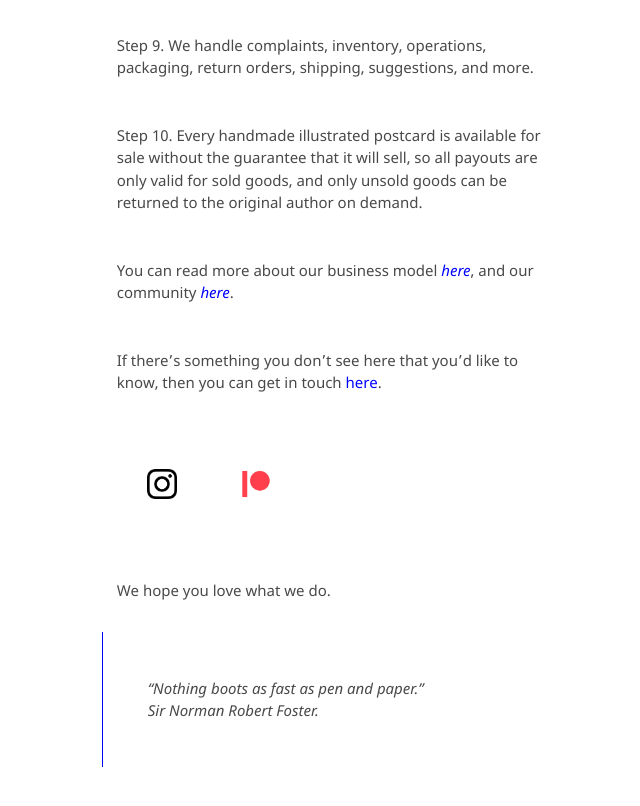
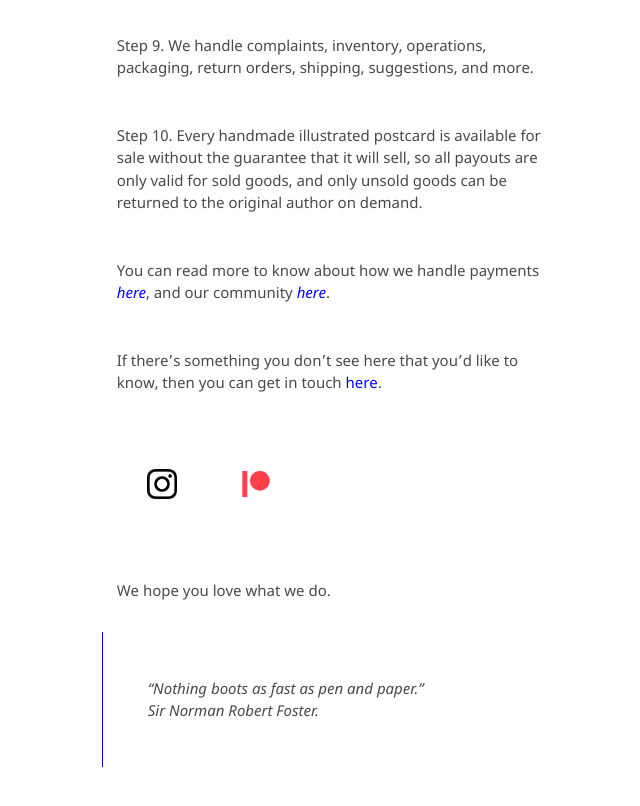
Before and after one commit to kvshvlin/yourmailproject, a Jekyll site: the page built from index.md, in a window 1280 px wide and 900 px high, scrolled down 1384 px. Shown: the top 806 px of the window, without its empty margins (495-1135 px from the left). Built offline with Jekyll 4.4.1, drawn with Linux system fonts in a browser that asks for light colours; our own code applies the rules of GitHub Pages for plain Markdown files.

Commit message:
Update index.md

```diff
--- a/index.md
+++ b/index.md
@@ -24,7 +24,7 @@ Step 9. We handle complaints, inventory, operations, packaging, return orders, s
 
 Step 10. Every handmade illustrated postcard is available for sale without the guarantee that it will sell, so all payouts are only valid for sold goods, and only unsold goods can be returned to the original author on demand.
 
-You can read more about our business model [_here_](https://kushalsamant.github.io/yourmailproject/pages/ourbusinessmodel.html), and our community [_here_](https://kushalsamant.github.io/yourmailproject/pages/ourcommunity.html).
+You can read more to know about how we handle payments [_here_](https://kushalsamant.github.io/yourmailproject/pages/payments.html), and our community [_here_](https://kushalsamant.github.io/yourmailproject/pages/community.html).
 
 If there’s something you don’t see here that you’d like to know, then you can get in touch <a href="https://kushalsamant.github.io/getintouch.html">here</a>.
 
```
